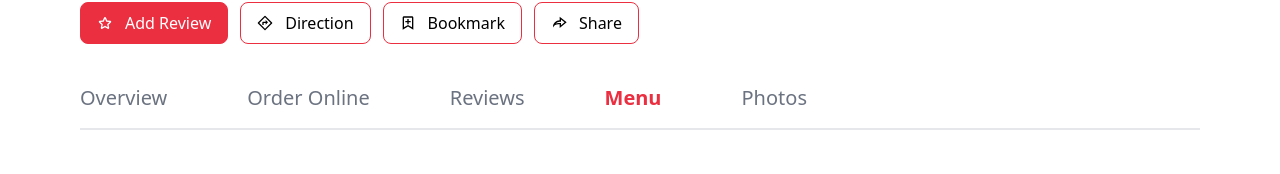
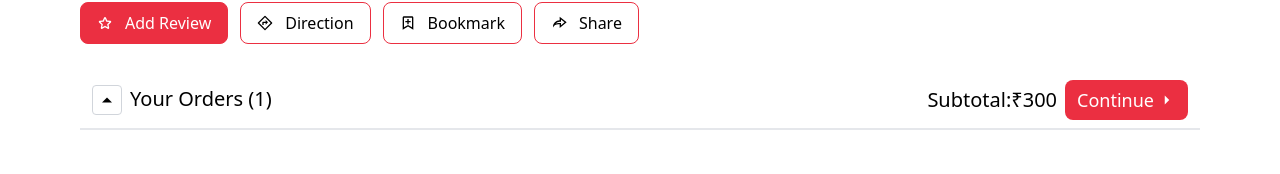
Before and after one commit to kirankuyate2157/zomato-project, a React (Create React App) app in the folder client/: page /restaurant/1/menu in a window 1280 px wide. Shown: the part 672-846 px from the top of the page. Built offline with nearby package versions, Linux system fonts and the light colour scheme.

Commit message:
restaurant cart added 🎇

```diff
--- /dev/null
+++ b/client/src/Components/Cart/CartContainer.jsx
@@ -0,0 +1,86 @@
+import React, { useState } from "react";
+import {
+    IoMdArrowDropdown,
+    IoMdArrowDropright,
+    IoMdArrowDropup,
+} from "react-icons/io";
+import { IoCloseSharp } from "react-icons/io5";
+
+// components
+import FoodItem from "./FoodItem";
+
+const CartSM = ({ toggle }) => {
+    return (
+        <>
+            <div className=" md:hidden flex items-center justify-between">
+                <div className="flex flex-col items-start">
+                    <small className="flex items-center gap-1" onClick={toggle}>
+                        1 Item <IoMdArrowDropup />
+                    </small>
+                    <h4>
+                        ₹300 <sub>(plus tax)</sub>
+                    </h4>
+                </div>
+                <button className="flex items-center gap-1 bg-zomato-400 px-3 py-1 text-white rounded-lg">
+                    Continue <IoMdArrowDropright />
+                </button>
+            </div>
+        </>
+    );
+};
+const CartLg = ({ toggle }) => {
+    return (
+        <>
+            <div className=" hidden md:flex items-center justify-between container px-20 mx-auto">
+                <div className="flex gap-2 text-xl items-start">
+                    <span
+                        className="border bg-white border-gray-300 p-1 rounded"
+                        onClick={toggle}
+                    >
+                        <IoMdArrowDropup />
+                    </span>
+                    <h4>Your Orders (1)</h4>
+                </div>
+                <div className="flex items-center gap-2">
+                    <h4 className="text-xl">Subtotal:₹300</h4>
+                    <button className="flex items-center text-lg h-10 font-light gap-1 bg-zomato-400 px-3 py-1 text-white rounded-lg">
+                        Continue <IoMdArrowDropright />
+                    </button>
+                </div>
+            </div>
+        </>
+    );
+};
+
+const CartContainer = () => {
+    const [isOpen, setIsOpen] = useState(false);
+
+    const toggleCart = () => setIsOpen((prev) => !prev);
+    const closeCart = () => setIsOpen(false);
+    return (
+        <>
+            {isOpen && (
+                <div className="fixed w-full overflow-y-scroll h-48 bg-white  z-10 p-2 bottom-16 px-3">
+                    <div className="flex items-center justify-between">
+                        <h3 className="text-xl font-semibold">Your Orders</h3>
+                        <IoCloseSharp onClick={closeCart} />
+                    </div>
+                    <hr className="my-2" />
+
+                    <div className="flex flex-col gap-2">
+                        <FoodItem name="Pizza" quantity="3" price="90" />
+                        <FoodItem name="Pizza" quantity="3" price="90" />
+                        <FoodItem name="Pizza" quantity="3" price="90" />
+                        <FoodItem name="Pizza" quantity="3" price="90" />
+                    </div>
+                </div>
+            )}
+            <div className="fixed w-full bg-white z-10 p-2 px-3 bottom-0">
+                <CartSM toggle={toggleCart} />
+                <CartLg toggle={toggleCart} />
+            </div>
+        </>
+    );
+};
+
+export default CartContainer;
--- /dev/null
+++ b/client/src/Components/Cart/FoodItem.jsx
@@ -0,0 +1,22 @@
+import React from "react";
+
+const FoodItem = (props) => {
+    return (
+        <>
+            <div className="flex items-center justify-between">
+                <h5>{props.name}</h5>
+                <div className="flex flex-col items-end">
+                    <small>₹{parseInt(props.price) * parseInt(props.quantity)}</small>
+                    <div className="px-1 bg-zomato-400 text-white rounded flex items-center gap-1">
+                        <button className="p-1 bg-zomato-400 text-white rounded">-</button>
+                        <small>38</small>
+                        <button className="p-1 bg-zomato-400 text-white rounded">+</button>
+                    </div>
+                </div>
+            </div>
+            <hr className="my-1" />
+        </>
+    );
+};
+
+export default FoodItem;
--- a/client/src/Components/Dining/DiningCarousal.jsx
+++ b/client/src/Components/Dining/DiningCarousal.jsx
@@ -18,12 +18,20 @@
     prevArrow: <PrevArrow />,
     responsive: [
       {
-        breakpoint: 1024,
+        breakpoint: 1264,
         settings: {
           slidesToShow: 3,
           slidesToScroll: 3,
           infinite: true,
           dots: true,
+        },
+      }, {
+        breakpoint: 900,
+        settings: {
+          slidesToShow: 2,
+          slidesToScroll: 2,
+          center: true,
+          initialSlide: 2,
         },
       },
       {
@@ -31,7 +39,7 @@
         settings: {
           slidesToShow: 2,
           slidesToScroll: 2,
-          center: true,
+          centerMode: true,
           initialSlide: 2,
         },
       },
--- a/client/src/Layout/Restaurant.layout.jsx
+++ b/client/src/Layout/Restaurant.layout.jsx
@@ -11,7 +11,7 @@
 import InfoButtons from "../Components/Restaurant/InfoButtons";
 import RestaurantInfo from "../Components/Restaurant/RestaurantInfo";
 import TabContainer from "../Components/Restaurant/Tabs";
-
+import CartContainer from "../Components/Cart/CartContainer"
 // import Overview from "../Page/Restaurant/Overview";
 
 
@@ -55,8 +55,9 @@
         <div className="my-10">
           <TabContainer />
         </div>
-        <Outlet />
-      </div >
+        <Outlet /></div >
+      <CartContainer />
+
     </>
   );
 };
```
